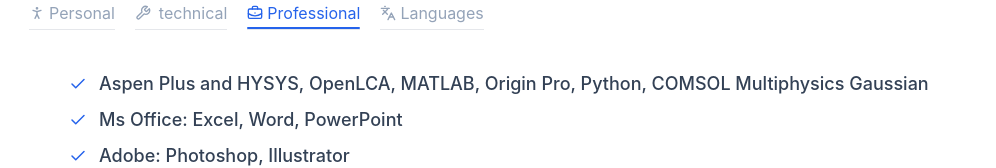
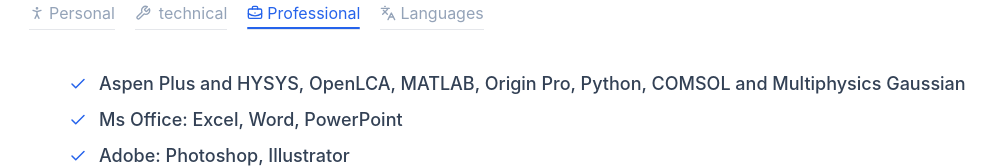
Before and after one commit to alione10-lm/youssef-portfolio, a React (Vite) app: page /skills/professional in a window 1280 px wide. Shown: the part 155-323 px from the top of the page, without its empty margins (115-1111 px from the left). Built offline with nearby package versions, Linux system fonts and the light colour scheme.

Commit message:
fix another bug

```diff
--- a/src/pages/skills/Professional.jsx
+++ b/src/pages/skills/Professional.jsx
@@ -3,7 +3,7 @@
 import { LuCheck } from "react-icons/lu";
 
 const items = [
-  "Aspen Plus and HYSYS, OpenLCA, MATLAB, Origin Pro, Python, COMSOL Multiphysics Gaussian",
+  "Aspen Plus and HYSYS, OpenLCA, MATLAB, Origin Pro, Python, COMSOL and Multiphysics Gaussian",
   " Ms Office: Excel, Word, PowerPoint",
   "Adobe: Photoshop, Illustrator",
 ];
```
